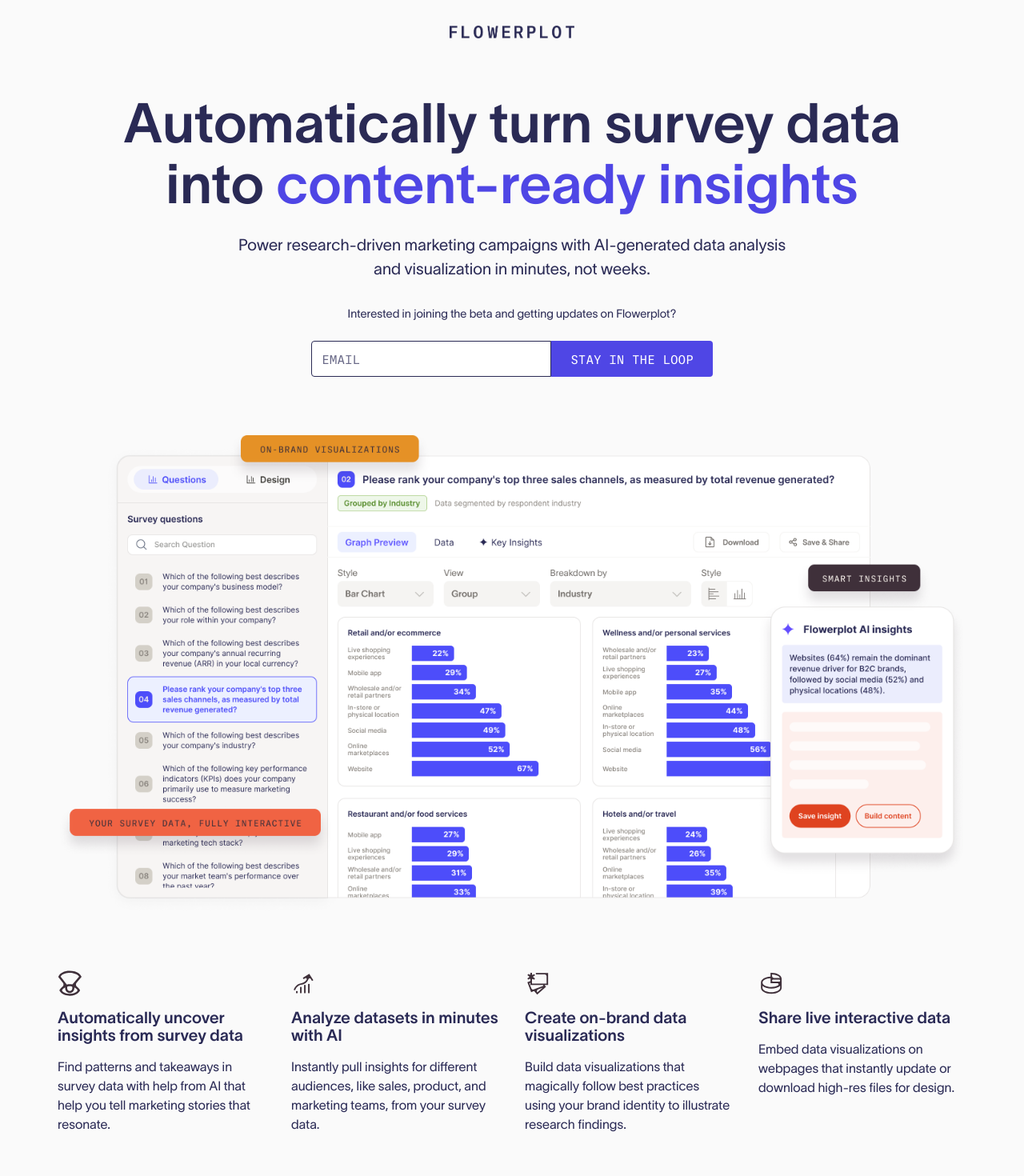
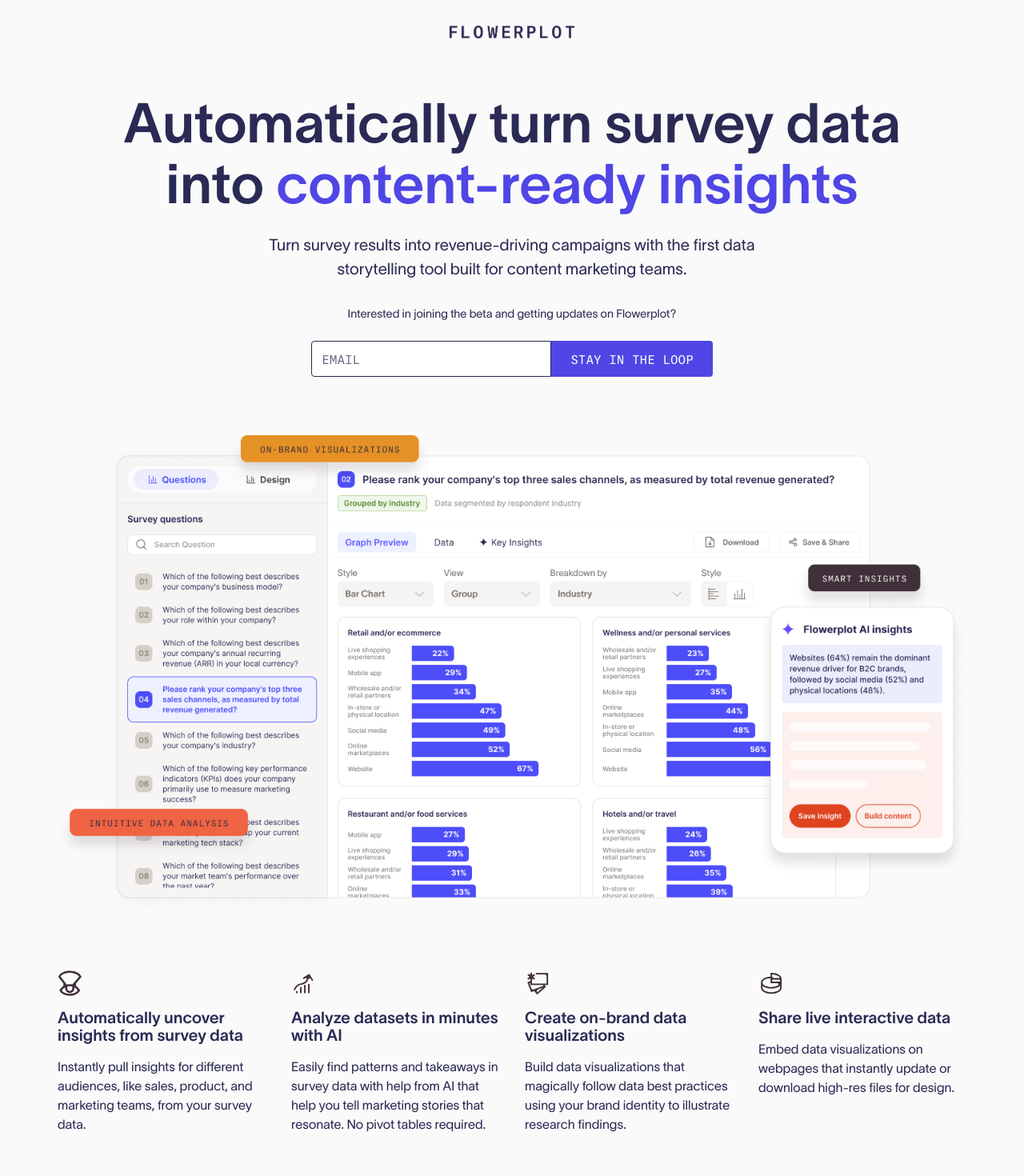
Before and after one commit to datalily-studio/flowerplot-calculator, a React (Create React App) app: page / in a window 1280 px wide. Shown: the top 1470 px of the page at 80% size. Built offline with nearby package versions, Linux system fonts and the light colour scheme.

Commit message:
updated copy

```diff
--- a/src/components/Home.tsx
+++ b/src/components/Home.tsx
@@ -36,8 +36,7 @@
                     Automatically turn survey data into <span className="highlight">content-ready insights</span>
                 </h1>
                 <p className="hero-subtitle">
-                    Power research-driven marketing campaigns with AI-generated data analysis and
-                    visualization in minutes, not weeks.
+                Turn survey results into revenue-driving campaigns with the first data storytelling tool built for content marketing teams.
                 </p>
 
                 <p className="beta-text">
@@ -83,7 +82,7 @@
                     </div>
                     <h3 className="feature-title">Automatically uncover insights from survey data</h3>
                     <p className="feature-description">
-                        Find patterns and takeaways in survey data with help from AI that help you tell marketing stories that resonate.
+                        Instantly pull insights for different audiences, like sales, product, and marketing teams, from your survey data.
                     </p>
                 </div>
 
@@ -93,7 +92,7 @@
                     </div>
                     <h3 className="feature-title">Analyze datasets in minutes with AI</h3>
                     <p className="feature-description">
-                        Instantly pull insights for different audiences, like sales, product, and marketing teams, from your survey data.
+                        Easily find patterns and takeaways in survey data with help from AI that help you tell marketing stories that resonate. No pivot tables required.
                     </p>
                 </div>
 
@@ -103,7 +102,7 @@
                     </div>
                     <h3 className="feature-title">Create on-brand data visualizations</h3>
                     <p className="feature-description">
-                        Build data visualizations that magically follow best practices using your brand identity to illustrate research findings.
+                    Build data visualizations that magically follow data best practices using your brand identity to illustrate research findings.
                     </p>
                 </div>
 
```
Also changed, not shown: public/flowerplot-header.png.
